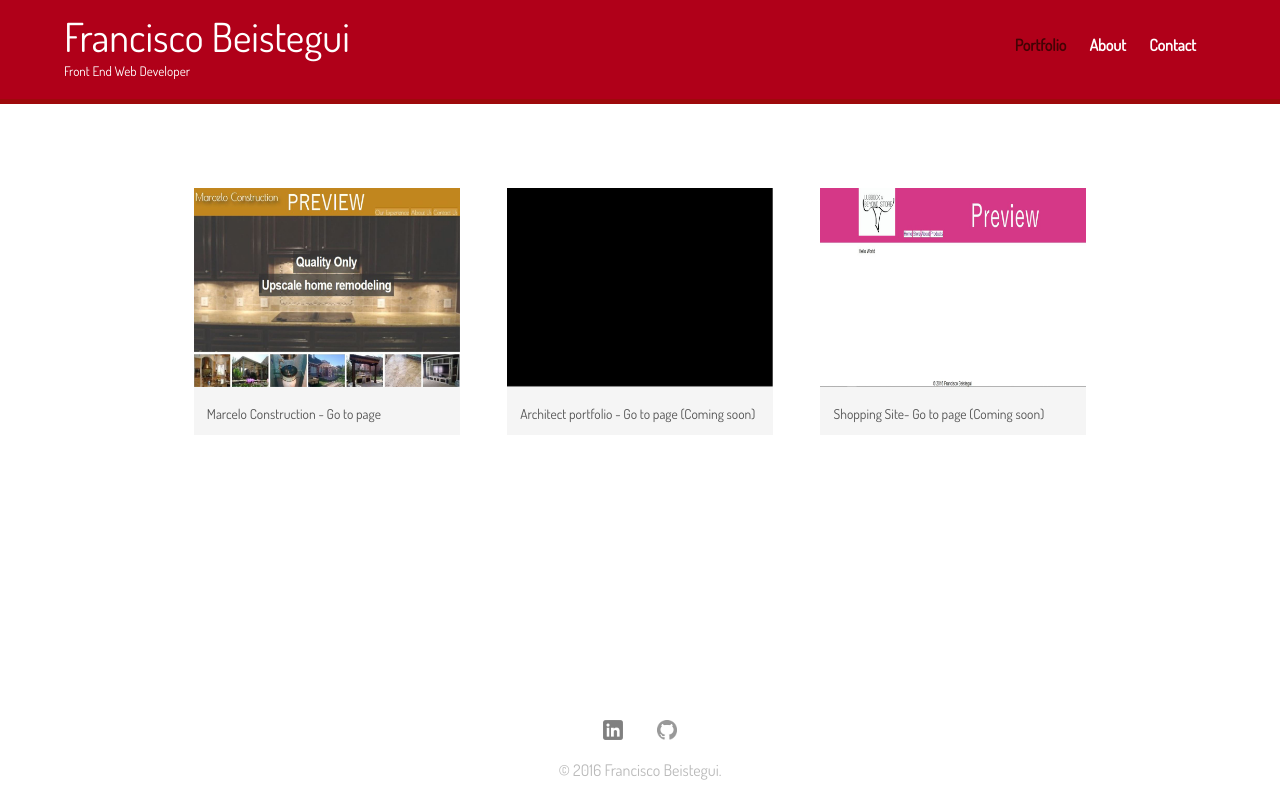
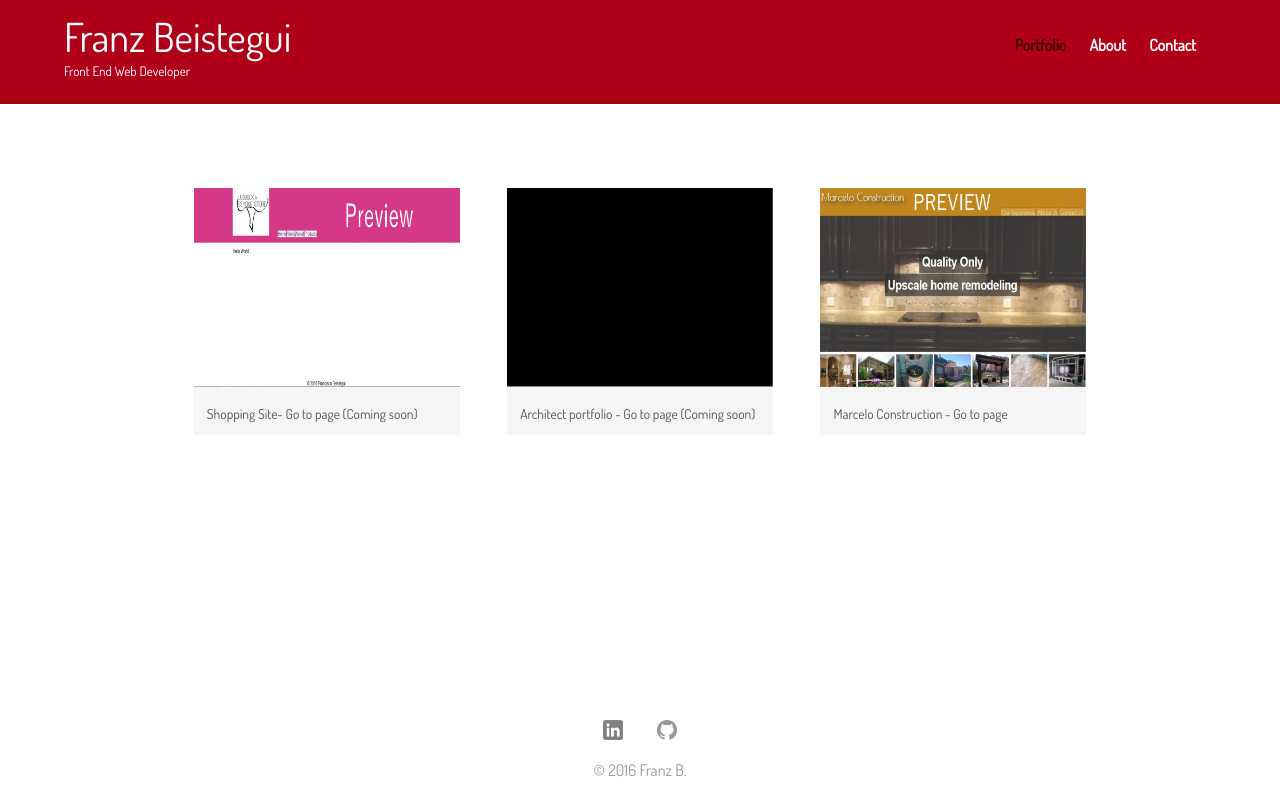
Before and after one commit to FranzB123/PortfolioPage, a plain HTML site: page index.html in a window 1280 px wide. Drawn offline with Linux system fonts and the light colour scheme.

Commit message:
changed links

```diff
--- a/css/main.css
+++ b/css/main.css
@@ -92,7 +92,7 @@ footer {
 	text-align: center;
 	clear: both;
 	padding-top: 30px;
-	color: #bababa;
+	color: #9a9a9a;
 }
 
 .social-icon {
--- a/index.html
+++ b/index.html
@@ -2,7 +2,7 @@
 <html>
 	<head>
 		<meta charset="utf-8">
-		<title> Francisco Beistegui | Front End Web Developer </title>
+		<title> Franz Beistegui | Front End Web Developer </title>
         <link rel="stylesheet" href="css/normalize.css">
         <link href='https://fonts.googleapis.com/css?family=Dosis' rel='stylesheet' type='text/css'>
         <link rel="stylesheet" href="css/main.css">
@@ -15,7 +15,7 @@
 	<body>
 		<header>
         <a href="index.html" id="logo">
-		<h1> Francisco Beistegui </h1>
+		<h1> Franz Beistegui </h1>
 		<h2> Front End Web Developer </h2>
         </a>
         <nav>
@@ -31,11 +31,10 @@
                 <section>
                     <ul id="gallery">
                         <li>
-                        <a href="img/marceloconstruction.jpg">
-                            <img src="img/marceloconstruction.jpg" alt=""></a>
-                            <a href="../MarceloConstruction/index.html">
-                            <p>Marcelo Construction - Go to page </p>
-                            </a>
+                        <a href="img/shoppingpage.jpg">
+                            <img src="img/shoppingpage.jpg" alt=""></a>
+                            <a href="../ShoppingPage/index.html">
+                            <p>Shopping Site- Go to page (Coming soon)</p></a>
                         </li>
 
                         <li>
@@ -46,10 +45,12 @@
                         </li>
 
                         <li>
-                        <a href="img/shoppingpage.jpg">
-                            <img src="img/shoppingpage.jpg" alt=""></a>
-                            <a href="../ShoppingPage/index.html">
-                            <p>Shopping Site- Go to page (Coming soon)</p></a>
+                            <a href="img/marceloconstruction.jpg">
+                            <img src="img/marceloconstruction.jpg" alt=""></a>
+                            <a href="../MarceloConstruction/index.html">
+                            <p>Marcelo Construction - Go to page </p>
+                            </a>
+
 
                         </li>
 
@@ -60,9 +61,9 @@
                 <footer>
                     <a href="https://www.linkedin.com/in/franciscobeistegui?trk=nav_responsive_tab_profile"><img src="img/linkedin-wrap.png" alt="Linkedin Logo" class="social-icon"></a>
 
-                    <a href=https://github.com/franb123><img src="img/github.jpg" alt="Github Logo" class="social-icon"></a>
+                    <a href=https://github.com/FranzB123><img src="img/github.jpg" alt="Github Logo" class="social-icon"></a>
 
-                    <p>&copy; 2016 Francisco Beistegui.</p>
+                    <p>&copy; 2016 Franz B.</p>
                 </footer>
 
 	</body>
```
Also changed, not shown: about.html (+5 -5 lines), contact.html (+4 -4 lines).
